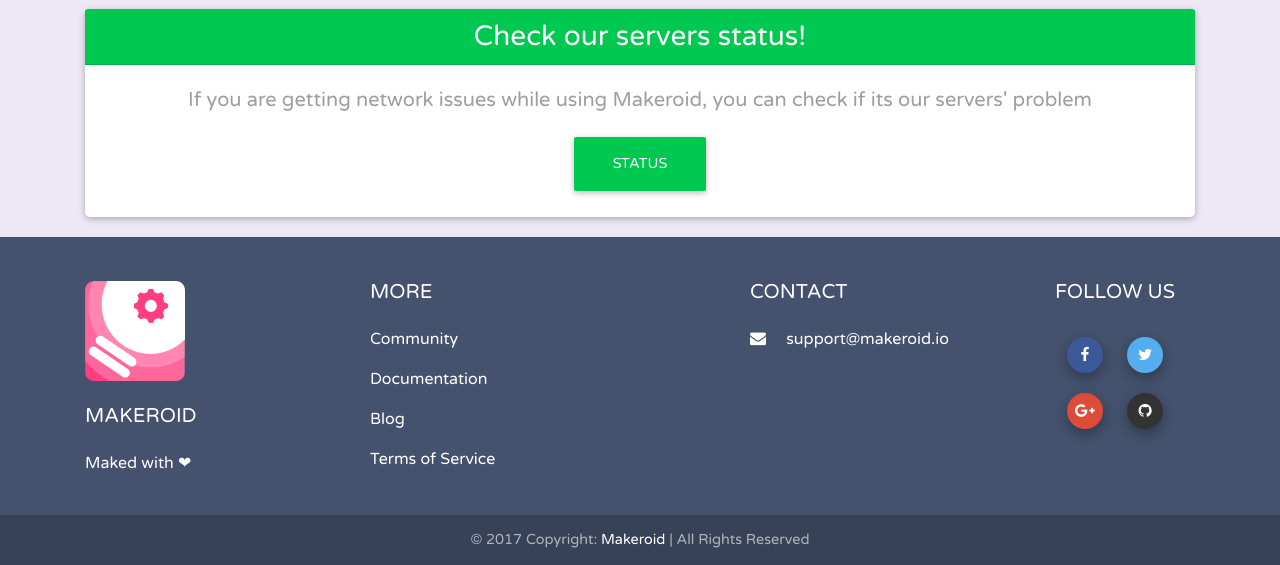
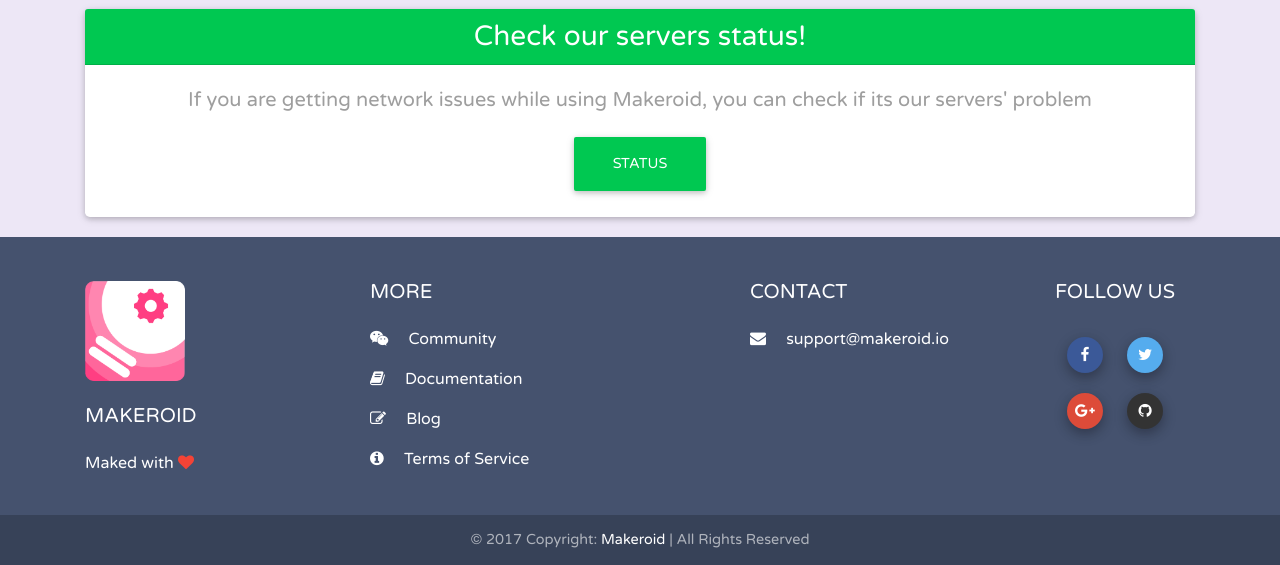
Before and after one commit to Kodular/kodular.github.io, a Jekyll site: the page built from index.html, in a window 1280 px wide and 900 px high, scrolled down 2962 px, cut to the strip 335-900 px from the top of the window. Built offline with Jekyll 4.4.1, drawn with Linux system fonts in a browser that asks for light colours; nearby versions of some CDN libraries.

Commit message:
Update footer.html

```diff
--- a/_includes/footer.html
+++ b/_includes/footer.html
@@ -8,7 +8,7 @@
         <img class="img-fluid" width="100em" src="assets/logo.png">
         <br>
         <h5 class="title my-4 font-bold">Makeroid</h5>
-        <p>Maked with ❤</p>
+        <p>Maked with <i class="fa fa-heart red-text"></i></p>
       </div>
       <!--/.First column-->
 
@@ -17,10 +17,14 @@
       <div class="col-md-4 col-lg-4 ml-auto">
         <h5 class="title mb-4 font-bold">More</h5>
         <ul>
-          <p><a target="_blank" href="https://community.makeroid.io">Community</a></p>
-          <p><a target="_blank" href="https://docs.makeroid.io">Documentation</a></p>
-          <p><a target="_blank" href="https://blog.makeroid.io">Blog</a></p>
-          <p><a target="_blank" href="https://builder.makeroid.io/about/termsofservice.html">Terms of Service</a></p>
+          <p><a target="_blank" href="https://community.makeroid.io" target="_blank">
+            <i class="fa fa-wechat mr-3"></i> Community</a></p>
+          <p><a target="_blank" href="https://docs.makeroid.io" target="_blank">
+            <i class="fa fa-book mr-3"></i> Documentation</a></p>
+          <p><a target="_blank" href="https://blog.makeroid.io" target="_blank">
+            <i class="fa fa-edit mr-3"></i> Blog</a></p>
+          <p><a target="_blank" href="https://builder.makeroid.io/about/termsofservice.html" target="_blank">
+            <i class="fa fa-info-circle mr-3"></i> Terms of Service</a></p>
         </ul>
       </div>
       <!--/.Second column-->
@@ -41,13 +45,13 @@
         <!--Social buttons-->
         <div class="social-section mt-2 ">
           <!--Facebook-->
-          <a type="button" class="btn-floating btn-small btn-fb waves-effect waves-light" href="{{ site.social.fb }}"><i class="fa fa-facebook"></i></a>
+          <a type="button" class="btn-floating btn-small btn-fb waves-effect waves-light" href="{{ site.social.fb }}" target="_blank"><i class="fa fa-facebook"></i></a>
           <!--Twitter-->
-          <a type="button" class="btn-floating btn-small btn-tw waves-effect waves-light" href="{{ site.social.twitter }}"><i class="fa fa-twitter"></i></a>
+          <a type="button" class="btn-floating btn-small btn-tw waves-effect waves-light" href="{{ site.social.twitter }}" target="_blank"><i class="fa fa-twitter"></i></a>
           <!--Google +-->
-          <a type="button" class="btn-floating btn-small btn-gplus waves-effect waves-light" href="{{ site.social.gplus }}"><i class="fa fa-google-plus"></i></a>
+          <a type="button" class="btn-floating btn-small btn-gplus waves-effect waves-light" href="{{ site.social.gplus }}" target="_blank"><i class="fa fa-google-plus"></i></a>
           <!--Github-->
-          <a type="button" class="btn-floating btn-small btn-git waves-effect waves-light" href="{{ site.social.github }}"><i class="fa fa-github"></i></a>
+          <a type="button" class="btn-floating btn-small btn-git waves-effect waves-light" href="{{ site.social.github }}" target="_blank"><i class="fa fa-github"></i></a>
         </div>
       </div>
       <!--/.Fourth column-->
```
